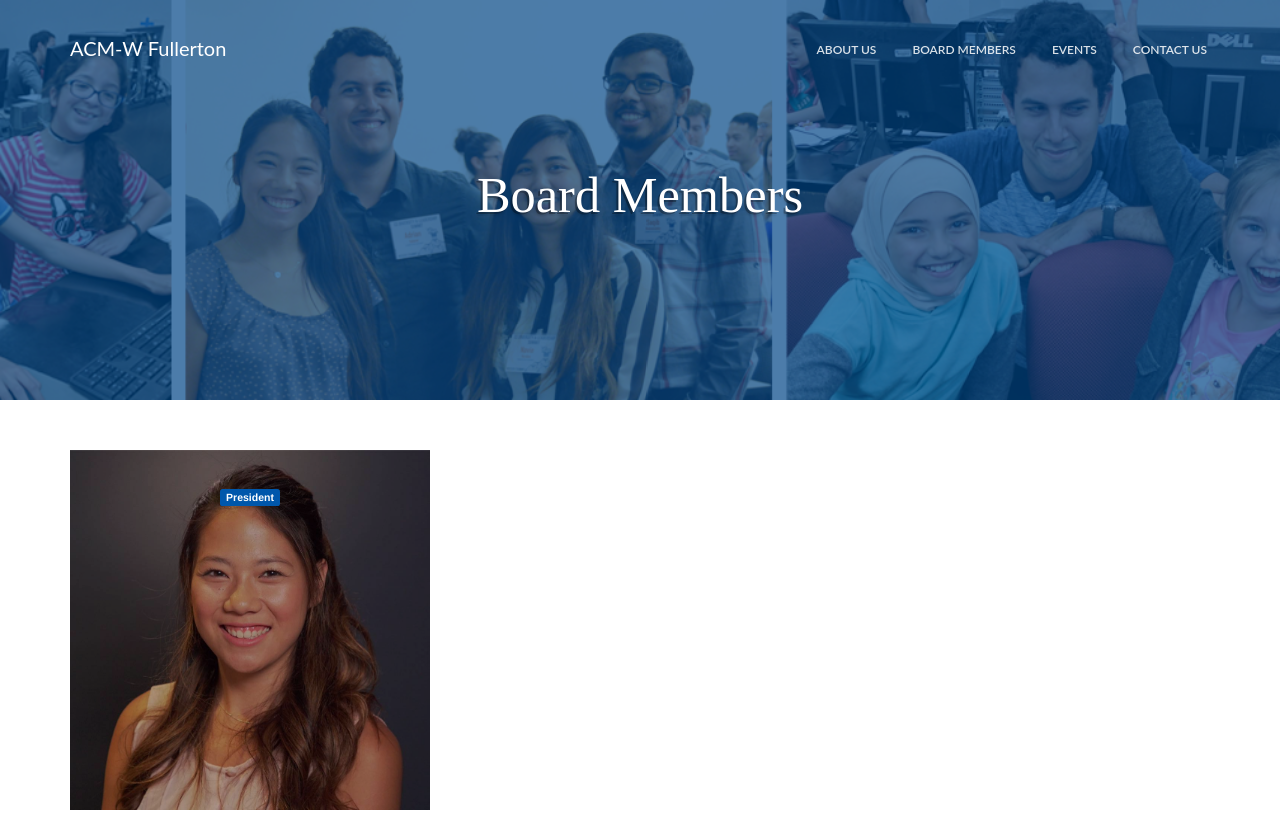
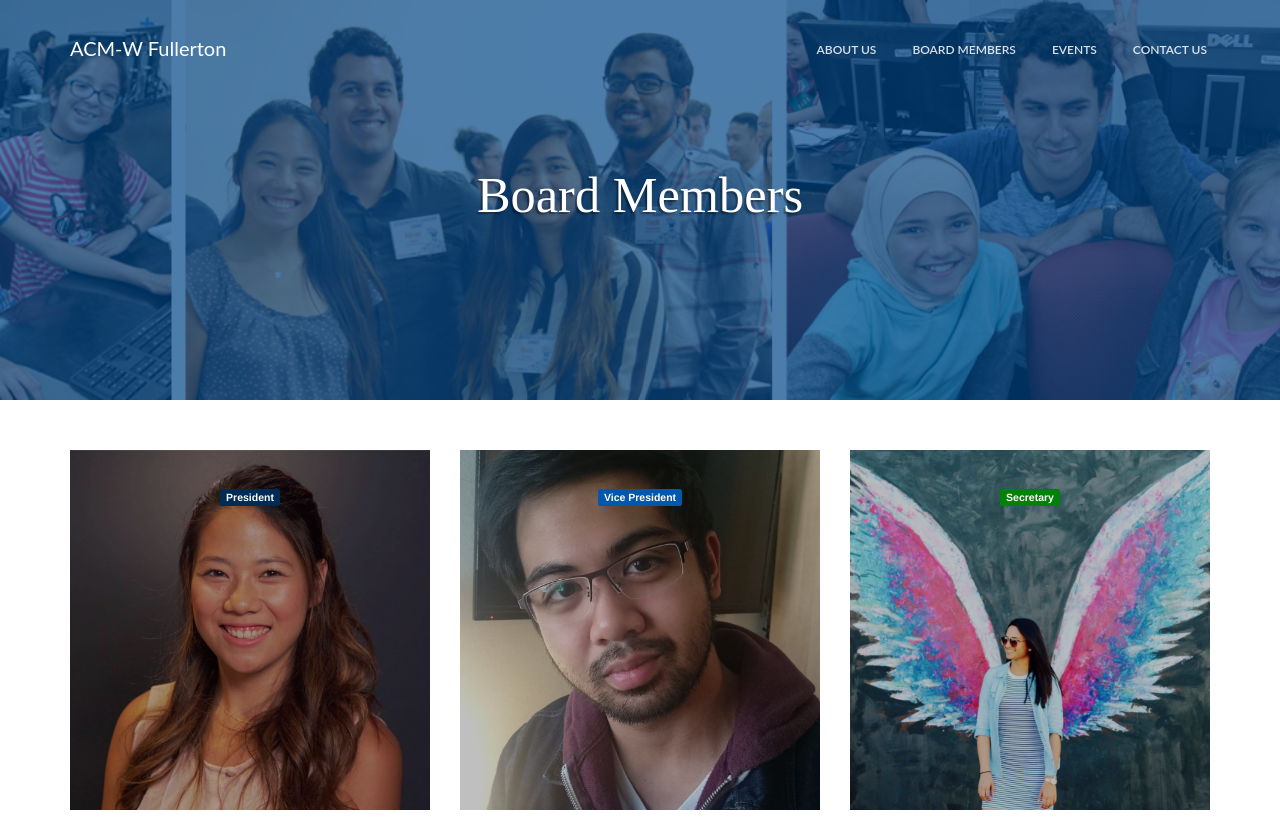
Before and after one commit to ACM-W/ACMW-refresh, a Flask app: page /board in a window 1280 px wide. Shown: the top 837 px of the page. Run offline with Flask 2, Linux system fonts and the light colour scheme; some libraries are stand-ins or nearby versions; some web fonts are replaced.

Commit message:
more skeleton content

```diff
--- a/app.py
+++ b/app.py
@@ -20,6 +20,10 @@ def members():
 def events_home():
     return render_template('events/index.html', bannerurl=url_for('static', filename='img/TITANS-scenic.jpg'), title='Events')
 
+@app.route('/events/code-camp')
+def code_camp():
+    return render_template('events/code-camp.html', bannerurl=url_for('static', filename='img/events/code-camp.jpg'), title='Code Camp')
+
 @app.route('/contact')
 def contact_us():
     return render_template('contact.html')
--- a/static/css/style.css
+++ b/static/css/style.css
@@ -23,6 +23,9 @@ hr.orange-bar {
   border-radius: 6px;
   border: 2px solid #0057ab;
 }
+.project {
+  background-size: cover;
+}
 .project .content, .project .over-area {
   opacity: 1 !important;
 }
@@ -34,6 +37,9 @@ hr.orange-bar {
 }
 .project h1 {
   text-shadow: 2px 2px 6px #002b54;
+}
+.project-board-member {
+  margin-bottom: 30px;
 }
 .project-board-member .over-area h2{
   opacity: 0;
--- a/templates/events/code-camp.html
+++ b/templates/events/code-camp.html
@@ -2,6 +2,6 @@
 {% extends "base.html" %}
 {% block content %}
 <div class="container">
-
+  <h1 style="font-size: 10em;">hello it me</h1>
 </div>
 {% endblock %}
--- a/templates/members.html
+++ b/templates/members.html
@@ -5,14 +5,40 @@
 <div class="section">
   <div class="container">
     <div class="row">
+      {# Want to add yourself? Copy everything in this div! #}
       <div class="col-sm-6 col-md-4">
         <div class="project project-board-member">
           <img src="{{ url_for('static', filename='img/staff/marianne.jpg') }}" alt="Marianne" />
           <div class="over-area" >
             <div class="content">
-              <span class="label label-info label-fill">President</span>
+              <span class="label label-primary label-fill">President</span>
               <h2>Marianne Tolentino</h2>
-              <p>Why do java programmers wear classes? Because they can't C#!</p>
+              <p>Why do java programmers wear glasses? Because they can't C#!</p> {# love a good programming joke #}
+              <span>
+                <a class="btn btn-social btn-facebook btn-simple" href="#"> {# change the hrefs to link to your profile #}
+                  <i class="fa fa-facebook-square" aria-role="facebook icon"></i>
+                </a>
+                <a class="btn btn-social btn-twitter btn-simple" href="#">
+                  <i class="fa fa-twitter" aria-role="twitter icon"></i>
+                </a>
+                <a class="btn btn-social btn-instagram btn-simple" href="#">
+                  <i class="fa fa-instagram" aria-role="instagram icon"></i>
+                </a>
+                <a class="btn btn-social btn-github btn-simple" href="#">
+                  <i class="fa fa-github" aria-role="github icon"></i>
+                </a></span>
+              </div>
+            </div>
+          </div>
+        </div>
+        <div class="col-sm-6 col-md-4">
+          <div class="project project-board-member">
+            <img src="{{ url_for('static', filename='img/staff/chris.jpg') }}" alt="Chris" />
+            <div class="over-area" >
+              <div class="content">
+                <span class="label label-info label-fill">Vice President</span>
+                <h2>Chris Villanueva</h2>
+                <p>Is your name Wi-Fi? Because I'm feeling a connection.</p>
                 <span>
                   <a class="btn btn-social btn-facebook btn-simple" href="#">
                     <i class="fa fa-facebook-square" aria-role="facebook icon"></i>
@@ -31,23 +57,58 @@
             </div>
           </div>
           <div class="col-sm-6 col-md-4">
-          <div class="project">
-
+            <div class="project project-board-member">
+              <img src="{{ url_for('static', filename='img/staff/pooja.jpg') }}" alt="Pooja" />
+              <div class="over-area" >
+                <div class="content">
+                  <span class="label label-success label-fill">Secretary</span>
+                  <h2>Pooja Gajjar</h2>
+                  <p>The future, the present and the past walked into a bar. Things got a little tense.</p>
+                  <span>
+                    <a class="btn btn-social btn-facebook btn-simple" href="#">
+                      <i class="fa fa-facebook-square" aria-role="facebook icon"></i>
+                    </a>
+                    <a class="btn btn-social btn-twitter btn-simple" href="#">
+                      <i class="fa fa-twitter" aria-role="twitter icon"></i>
+                    </a>
+                    <a class="btn btn-social btn-instagram btn-simple" href="#">
+                      <i class="fa fa-instagram" aria-role="instagram icon"></i>
+                    </a>
+                    <a class="btn btn-social btn-github btn-simple" href="#">
+                      <i class="fa fa-github" aria-role="github icon"></i>
+                    </a></span>
                   </div>
                 </div>
-        <div class="col-sm-4">
-          <div class="project">
-
-
               </div>
             </div>
-        <div class="col-sm-4">
-          <div class="project">
-
-          </div>
+            <div class="col-sm-6 col-md-4">
+              <div class="project project-board-member">
+                <img src="{{ url_for('static', filename='img/staff/luke.jpg') }}" alt="Pooja" />
+                <div class="over-area" >
+                  <div class="content">
+                    <span class="label label-danger label-fill">web design friend</span>
+                    <h2>Luke<br/>Higgott</h2>
+                    <p>my life is one big<br/><samp><strong>417 Expectation Failed</strong></samp></p>
+                    <span>
+                      <a class="btn btn-social btn-twitter btn-simple" href="https://twitter.com/lukewalkskyer" target="_blank">
+                        <i class="fa fa-twitter" aria-role="twitter icon"></i>
+                      </a>
+                      <a class="btn btn-social btn-instagram btn-simple" href="http://instagram.com/lukewalkskyer" target="_blank">
+                        <i class="fa fa-instagram" aria-role="instagram icon"></i>
+                      </a>
+                      <a class="btn btn-social btn-github btn-simple" href="https://github.com/higgottluke" target="_blank">
+                        <i class="fa fa-github" aria-role="github icon"></i>
+                      </a>
+                      <a class="btn btn-social btn-email btn-simple" href="mailto:luke.higgott@csu.fullerton.edu" target="_blank">
+                        <i class="fa fa-envelope-o" aria-role="email icon"></i>
+                      </a></span>
                     </div>
                   </div>
                 </div>
               </div>
 
+        </div>
+      </div>
+    </div>
+
     {% endblock %}
```
Also changed, not shown: templates/about.html (+7 -18 lines), static/img/creative-coding.jpg (deleted), static/img/events/creative-coding.jpg (added), static/img/events/stem-expo.jpg (added), static/img/staff/pooja.jpg (added), 2 other files. Lines whose indentation alone changed are shown as unchanged.
